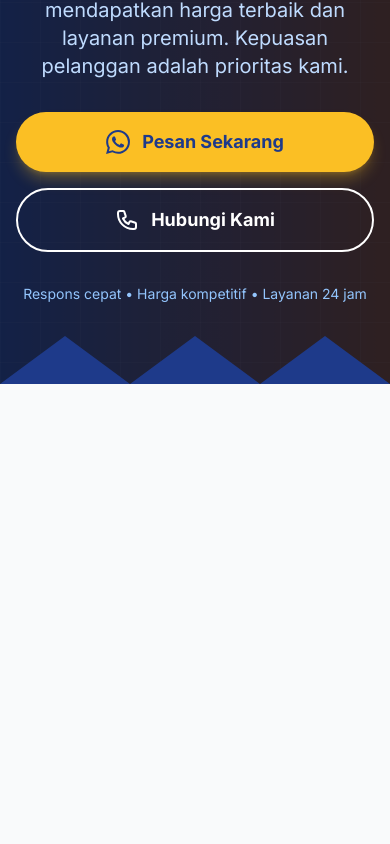
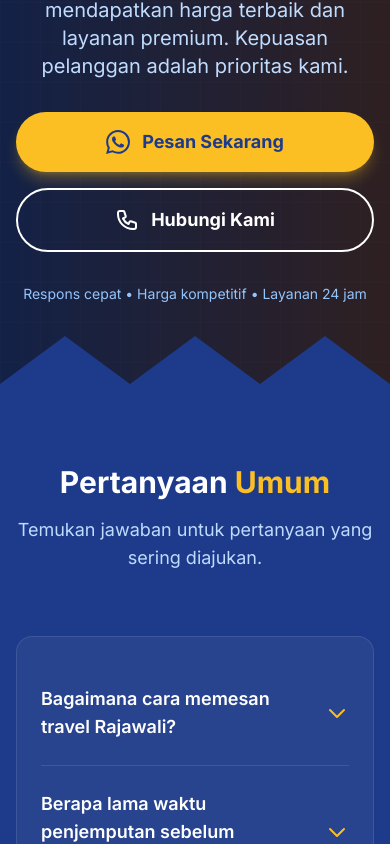
Before and after one commit to DavaRay13/website-Rajawalitravel-, a Next.js app: page / in a window 390 px wide. Shown: the part 8310-9154 px from the top of the page. Built offline with nearby package versions, Linux system fonts and the light colour scheme.

Commit message:
ganti maps ke FAQ

```diff
--- a/src/components/sections/MapSection.tsx
+++ b/src/components/sections/MapSection.tsx
@@ -1,61 +1,143 @@
 "use client";
 
-import { useRef } from "react";
-import gsap from "gsap";
-import { ScrollTrigger } from "gsap/ScrollTrigger";
-import { useGSAP } from "@gsap/react";
+import { useState } from "react";
+import { motion, AnimatePresence } from "framer-motion";
 
-gsap.registerPlugin(ScrollTrigger);
+const faqs = [
+  {
+    question: "Bagaimana cara memesan travel Rajawali?",
+    answer: "Anda dapat memesan travel Rajawali dengan menghubungi kami via WhatsApp atau telepon. Kami akan memandu Anda untuk memilih rute, menentukan jadwal penjemputan, dan mengkonfirmasi pemesanan. Pemesanan dapat dilakukan minimal 1 hari sebelum keberangkatan.",
+  },
+  {
+    question: "Berapa lama waktu penjemputan sebelum keberangkatan?",
+    answer: "Sopir kami akan menjemput Anda 30-60 menit sebelum keberangkatan, tergantung pada lokasi dan lalu lintas. Kami akan menginformasikan waktu penjemputan yang lebih spesifik saat konfirmasi pemesanan.",
+  },
+  {
+    question: "Apakah bisa refund jika pembatalan?",
+    answer: "Ya, kami menyediakan kebijakan refund yang fleksibel. Pembatalan lebih dari 24 jam sebelum keberangkatan akan mendapatkan refund penuh. Pembatalan kurang dari 24 jam akan mendapatkan refund 50%. Pembatalan kurang dari 12 jam tidak dapat refund.",
+  },
+  {
+    question: "Apakah bisa mengubah jadwal keberangkatan?",
+    answer: "Tentu saja! Anda dapat mengubah jadwal keberangkatan maksimal 12 jam sebelum waktu yang seharusnya. Tidak dikenakan biaya tambahan selama masih dalam periode yang sama.",
+  },
+  {
+    question: "Apakah ada diskon untuk pemesanan grup?",
+    answer: "Ya! Kami menyediakan diskon khusus untuk pemesanan grup. Untuk 5-10 orang mendapat diskon 5%, 11-20 orang mendapat diskon 10%, dan untuk 21+ orang mendapat diskon 15%. Hubungi kami untuk info lebih lanjut.",
+  },
+];
+
+function FAQItem({
+  faq,
+  isOpen,
+  onToggle,
+}: {
+  faq: (typeof faqs)[0];
+  isOpen: boolean;
+  onToggle: () => void;
+}) {
+  return (
+    <motion.div
+      initial={{ opacity: 0, y: 10 }}
+      whileInView={{ opacity: 1, y: 0 }}
+      viewport={{ once: true }}
+      className="border-b border-white/10"
+    >
+      <button
+        onClick={onToggle}
+        className="w-full py-6 flex items-center justify-between text-left hover:text-amber-400 transition-colors"
+      >
+        <span className="text-lg font-semibold text-white pr-8">{faq.question}</span>
+        <motion.span
+          animate={{ rotate: isOpen ? 180 : 0 }}
+          transition={{ duration: 0.3 }}
+          className="flex-shrink-0 text-amber-400"
+        >
+          <svg className="w-6 h-6" fill="none" stroke="currentColor" viewBox="0 0 24 24">
+            <path
+              strokeLinecap="round"
+              strokeLinejoin="round"
+              strokeWidth={2}
+              d="M19 9l-7 7-7-7"
+            />
+          </svg>
+        </motion.span>
+      </button>
+      <AnimatePresence>
+        {isOpen && (
+          <motion.div
+            initial={{ height: 0, opacity: 0 }}
+            animate={{ height: "auto", opacity: 1 }}
+            exit={{ height: 0, opacity: 0 }}
+            transition={{ duration: 0.3 }}
+            className="overflow-hidden"
+          >
+            <div className="pb-6 text-blue-200 leading-relaxed">{faq.answer}</div>
+          </motion.div>
+        )}
+      </AnimatePresence>
+    </motion.div>
+  );
+}
 
 export default function MapSection() {
-  const sectionRef = useRef<HTMLElement>(null);
-  const containerRef = useRef<HTMLDivElement>(null);
-
-  useGSAP(
-    () => {
-      gsap.from(containerRef.current, {
-        y: 50,
-        opacity: 0,
-        duration: 1,
-        ease: "power3.out",
-        scrollTrigger: {
-          trigger: sectionRef.current,
-          start: "top 80%",
-        },
-      });
-    },
-    { scope: sectionRef }
-  );
+  const [openIndex, setOpenIndex] = useState<number | null>(null);
 
   return (
-    <section ref={sectionRef} className="py-20 px-4 bg-gray-50 overflow-hidden">
-      <div ref={containerRef} className="max-w-7xl mx-auto space-y-10">
-        <div className="text-center space-y-4">
-          <span className="inline-block px-4 py-2 bg-blue-900/10 text-blue-900 rounded-full text-sm font-bold border border-blue-900/20">
-            Lokasi Kami
-          </span>
-          <h2 className="text-3xl md:text-5xl font-bold text-blue-900 leading-tight">
-            Area Layanan <span className="text-amber-500">& Jangkauan</span> Rajawali Travel
+    <section className="relative bg-blue-900 py-20 md:py-32">
+      <div className="max-w-3xl mx-auto px-4 sm:px-6 lg:px-8">
+        <motion.div
+          initial={{ opacity: 0, y: -20 }}
+          whileInView={{ opacity: 1, y: 0 }}
+          viewport={{ once: true }}
+          transition={{ duration: 0.6 }}
+          className="text-center mb-16"
+        >
+          <h2 className="text-3xl md:text-4xl font-bold text-white mb-4">
+            Pertanyaan <span className="text-amber-400">Umum</span>
           </h2>
-          <div className="w-20 h-1.5 bg-amber-400 rounded-full mx-auto" />
-          <p className="max-w-2xl mx-auto text-gray-600 text-lg leading-relaxed">
-            Kami melayani penjemputan dan pengantaran di wilayah Sukabumi, Cianjur, Bandung, menuju Bandara Soekarno-Hatta dan seluruh area Jabodetabek.
+          <p className="text-blue-200 text-lg">
+            Temukan jawaban untuk pertanyaan yang sering diajukan.
           </p>
-        </div>
+        </motion.div>
 
-        {/* Google Maps Iframe */}
-        <div className="w-full h-[450px] rounded-3xl overflow-hidden shadow-2xl border-4 border-white relative">
-          <iframe
-            src="https://www.google.com/maps/embed?pb=!1m18!1m12!1m3!1d126748.56347862248!2d106.845512753381!3d-6.914744372579976!2m3!1f0!2f0!3f0!3m2!1i1024!2i768!4f13.1!3m3!1m2!1s0x2e6836371728258b%3A0x3015760a3f91800!2sSukabumi%2C%20Sukabumi%20City%2C%20West%20Java!5e0!3m2!1sen!2sid!4v1716282845612!5m2!1sen!2sid"
-            width="100%"
-            height="100%"
-            style={{ border: 0 }}
-            allowFullScreen
-            loading="lazy"
-            referrerPolicy="no-referrer-when-downgrade"
-            title="Lokasi Rajawali Travel"
-          ></iframe>
-        </div>
+        <motion.div
+          initial={{ opacity: 0, y: 20 }}
+          whileInView={{ opacity: 1, y: 0 }}
+          viewport={{ once: true }}
+          transition={{ delay: 0.2 }}
+          className="bg-white/5 backdrop-blur-sm border border-white/10 rounded-2xl p-6"
+        >
+          {faqs.map((faq, index) => (
+            <FAQItem
+              key={index}
+              faq={faq}
+              isOpen={openIndex === index}
+              onToggle={() => setOpenIndex(openIndex === index ? null : index)}
+            />
+          ))}
+        </motion.div>
+
+        <motion.div
+          initial={{ opacity: 0 }}
+          whileInView={{ opacity: 1 }}
+          viewport={{ once: true }}
+          transition={{ delay: 0.4 }}
+          className="text-center mt-12"
+        >
+          <p className="text-blue-200 mb-4">
+            Tidak menemukan jawaban yang Anda cari?
+          </p>
+          <motion.a
+            href="https://wa.me/6285720853828"
+            target="_blank"
+            rel="noopener noreferrer"
+            whileHover={{ scale: 1.05 }}
+            whileTap={{ scale: 0.95 }}
+            className="inline-block px-6 py-3 bg-transparent border-2 border-amber-400 text-amber-400 font-semibold rounded-full hover:bg-amber-400 hover:text-blue-900 transition-all duration-300"
+          >
+            Tanya Kami
+          </motion.a>
+        </motion.div>
       </div>
     </section>
   );
--- a/src/components/sections/PhotoGallerySection.tsx
+++ b/src/components/sections/PhotoGallerySection.tsx
@@ -10,10 +10,10 @@
 }
 
 const images = [
-  { id: 1, src: "/images/galeri-1.jpg", title: "Armada Hiace Luxury" },
-  { id: 2, src: "/images/galeri-2.jpg", title: "Interior Nyaman" },
+  { id: 1, src: "/images/hiace.jpg", title: "Armada Hiace Luxury" },
+  { id: 2, src: "/images/galeri-4.jpg", title: "Interior Nyaman" },
   { id: 3, src: "/images/galeri-3.jpg", title: "Layanan Eksekutif" },
-  { id: 4, src: "/images/galeri-4.jpg", title: "Tepat Waktu" },
+  { id: 4, src: "/images/galeri-2.jpg", title: "Tepat Waktu" },
   { id: 5, src: "/images/galeri-5.jpg", title: "Destinasi Wisata" },
   { id: 6, src: "/images/galeri-6.jpg", title: "Perjalanan Aman" },
   { id: 7, src: "/images/galeri-7.jpg", title: "Driver Profesional" },
```
